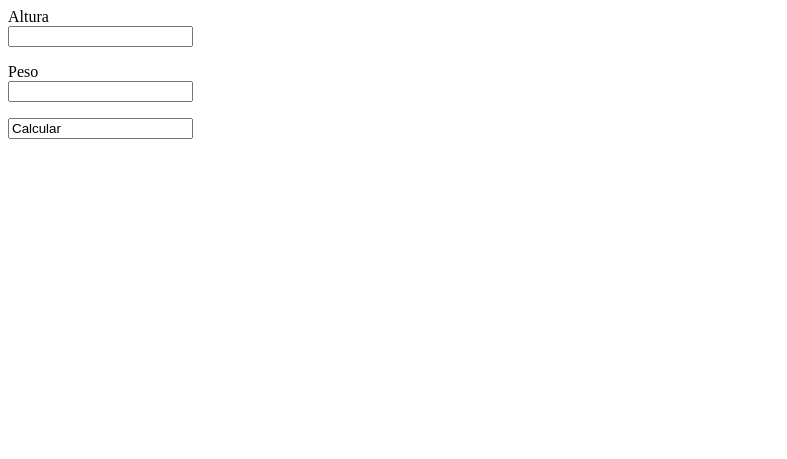
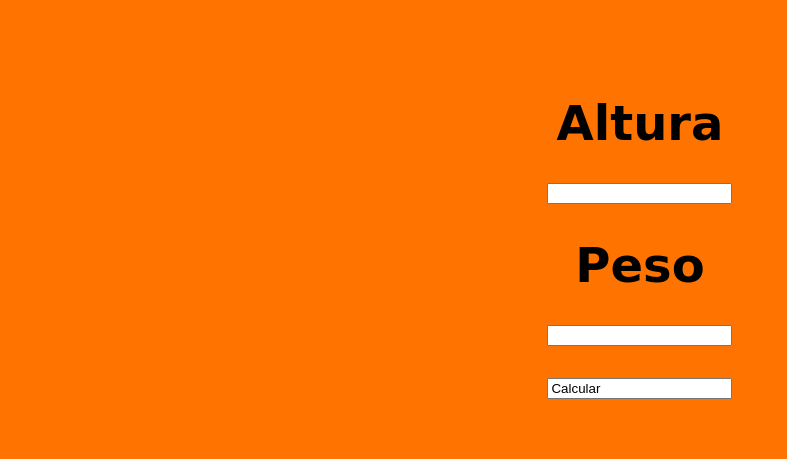
Before and after one commit to anaclaraxc/JavascriptBasico, a plain HTML site: page ProjetoIMC/imc.html in a window 1280 px wide. Shown: the whole page, without its empty margins (0-787 px from the left). Drawn offline with Linux system fonts and the light colour scheme.

Commit message:
Add files via upload

```diff
--- /dev/null
+++ b/DeclaracaodeVariaveis/estilo.css
@@ -0,0 +1,23 @@
+h1{
+    text-align: center;
+    color: rgb(255, 255, 255);
+    font-family: Georgia, 'Times New Roman', Times, serif;
+}
+h2{
+    text-align: center;
+}
+
+body{
+    background-color: rgba(31, 73, 151, 0.705);
+    h1{
+        text-align: center;
+        color: rgb(255, 255, 255);
+        font-family: Georgia, 'Times New Roman', Times, serif;
+    }
+    h2{
+        text-align: center;
+    }
+
+    body{
+        background-color: rgba(31, 73, 151, 0.705);
+    }
--- /dev/null
+++ b/Funcoes/estilo.css
@@ -0,0 +1,31 @@
+body{
+    background-color: aquamarine;
+}
+
+h1{
+    width: 40%;
+    text-align: center;
+    margin-left: 30%;
+    margin-top: 3%;
+    font-size: 2em;
+    font-family:Impact, Haettenschweiler, 'Arial Narrow Bold', sans-serif
+}
+
+h2{
+    width: 40%;
+    text-align: center;
+    margin-left: 30%;
+    margin-top: 3%;
+    font-size: 2em;
+    font-family:'Franklin Gothic Medium', 'Arial Narrow', Arial, sans-serif
+}
+
+
+.titulo{
+    width: 40%;
+    text-align: center;
+    margin-left: 30%;
+    margin-top: 3%;
+    font-size: 2em;
+    font-family:'Franklin Gothic Medium', 'Arial Narrow', Arial, sans-serif
+}
--- /dev/null
+++ b/ProjetoIMC/estilo.css
@@ -0,0 +1,27 @@
+body{
+    background-color: rgb(255, 115, 0);
+}
+form{
+    background-color: #ff7300;
+    text-align: center;
+    width: 40%;
+    margin-left: 30%;
+    margin-top: 3%;
+    font-size: 2em;
+    border-radius: 1.5em;
+    padding-top: 2%;
+    padding-bottom: 2%;
+    color: rgb(0, 0, 0);
+}
+.btnCalcular{
+    padding: 3%;
+    background-color: rgb(0, 0, 0);
+    color: black;
+    border-radius: 3em;
+    width: 15%;
+}
+
+h1{
+    font-family: cursive;
+    font-size: 150%;
+}
--- a/ProjetoIMC/imc.html
+++ b/ProjetoIMC/imc.html
@@ -2,6 +2,7 @@
 <html lang="pt-br">
 <head>
     <meta charset="UTF-8">
+    <link rel="stylesheet" href="estilo.css">
     <title>IMC</title>
 
 
@@ -10,12 +11,12 @@
 <body>
     <form name="imcForm" id="imcForm" action="#">
         <p>
-            Altura<br>
+            <h1>Altura</h1>
             <input type="text" id="altura" name="altura">
         </p>
 
         <p>
-            Peso<br>
+            <h1>Peso</h1>
             <input type="text" id="peso" name="peso">
         </p>
         <p>
--- /dev/null
+++ b/aula03/estilo.css
@@ -0,0 +1,72 @@
+*{
+    margin: 0;
+    padding: 0;
+    box-sizing: border-box;
+    font-family: 'Exo 2', sans-serif;
+}
+
+h1{
+    font-family:'Times New Roman', Times, serif;
+}
+
+h2{
+    font-family: Impact, Haettenschweiler, 'Arial Narrow Bold', sans-serif;
+}
+
+body{
+    height: 100vh;
+    background: linear-gradient(
+    90deg,
+    rgb(255, 255, 255) 0%,
+    rgb(189, 65, 152) 100%
+    );
+    display: flex;
+    align-items: center;
+    justify-content: center;
+}
+
+.title{
+    margin-bottom: 30%;
+    color: white;
+    align-items: center;
+}
+
+.form{
+    align-items: center;
+    position: absolute;
+    display: flex;
+}
+
+.b1, .b2, .b3{
+    margin-bottom: 2%;
+    margin-right: 3%;
+    align-items: center;
+    padding: 2%;
+    font-weight: bold;
+    color: white;
+    background-color: rgba(0, 0, 0, 0.678);
+}
+.b1:hover, .b2:hover, .b3:hover{
+    background-color: rgba(143, 143, 143, 0.37);
+    cursor: pointer;
+}
+
+.b4{
+    margin-bottom: 2%;
+    margin-right: 3%;
+    align-items: center;
+    padding: 2%;
+    font-weight: bold;
+    color: white;
+    background-color: rgba(15, 182, 0, 0.678);
+}
+
+.button{
+    align-items: center;
+    display: flex;
+}
+
+.text{
+    font-weight: bolder;
+    color: black
+}
```
Also changed, not shown: DeclaracaodeVariaveis/aula1.html (+1 -0 lines), Funcoes/funcoes.html (+3 -2 lines), aula03/aula03.html (+1 -0 lines).
